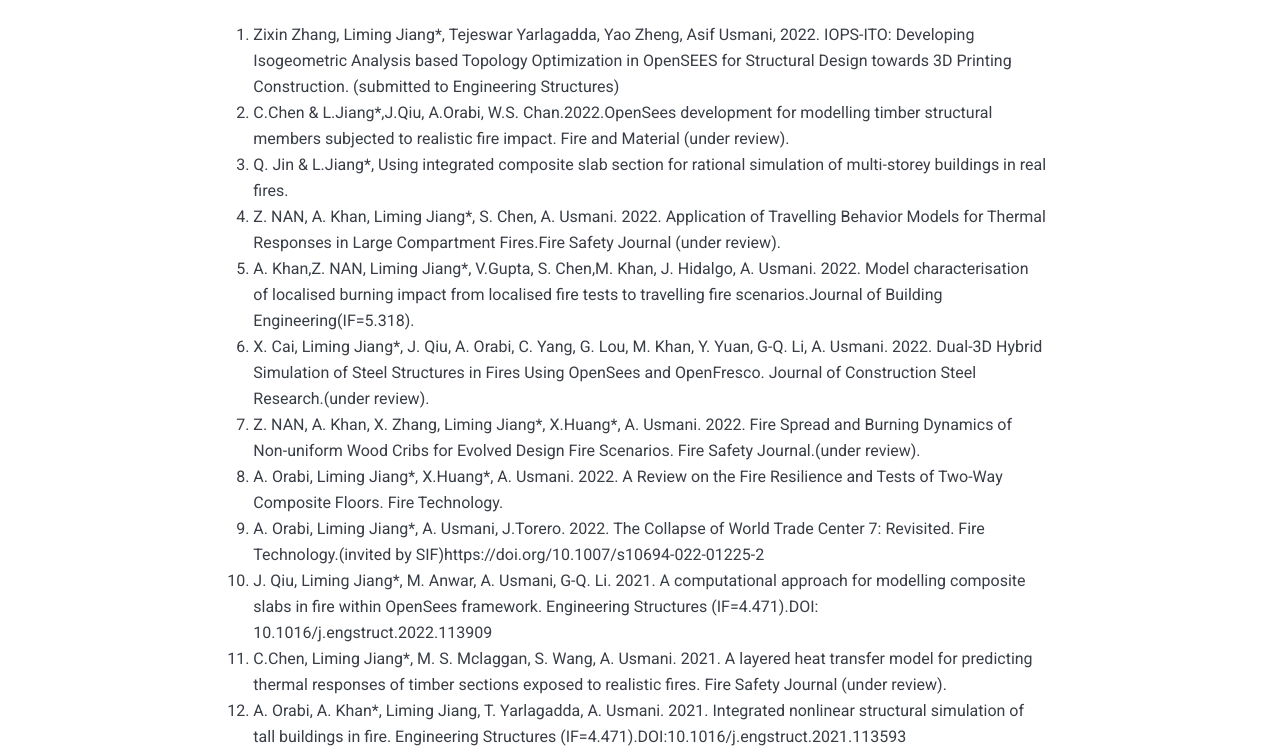
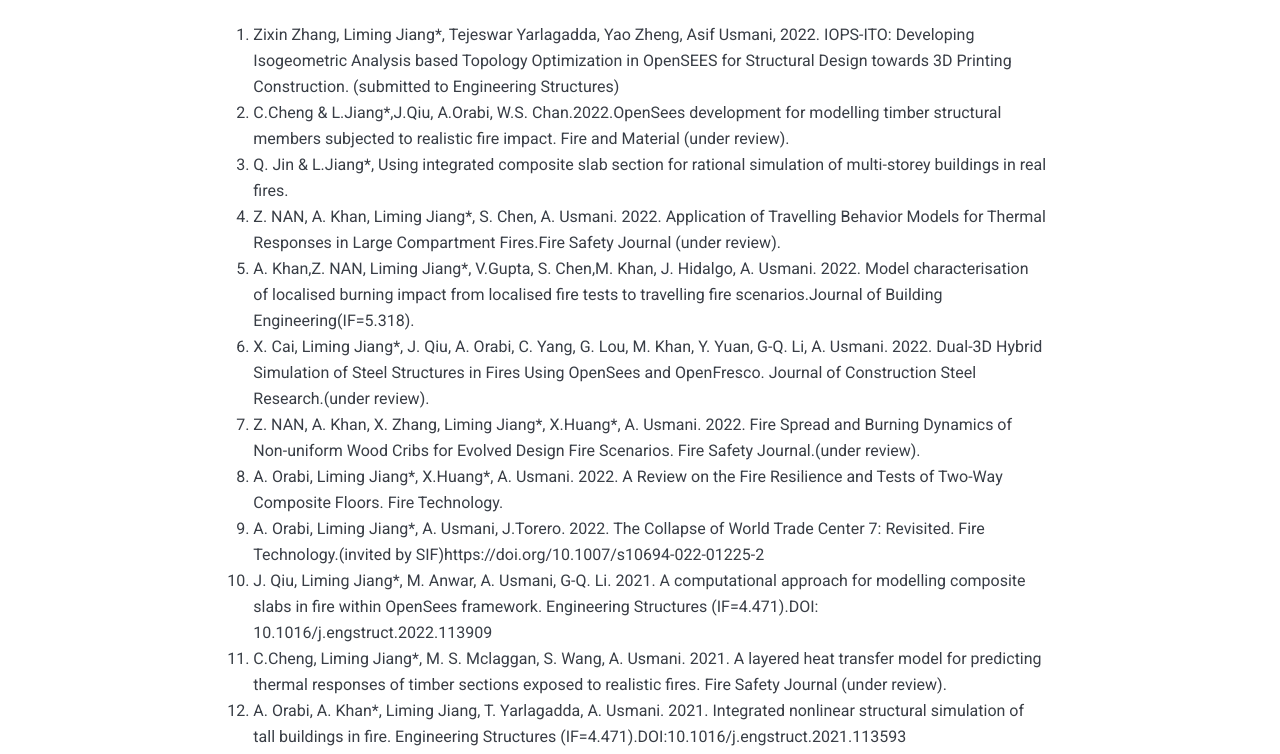
Before and after one commit to LimingXLiming/JiangLiming, a Jekyll site: the page built from _pages/Publication.md, in a window 1280 px wide and 1400 px high, scrolled down 582 px. Shown: the part 157-911 px from the top of the window. Built offline with Jekyll 4.4.1, drawn with Linux system fonts in a browser that asks for light colours; nearby versions of some CDN libraries; some of the changed text lies outside the part shown.

Commit message:
Update Publication.md

```diff
--- a/_pages/Publication.md
+++ b/_pages/Publication.md
@@ -8,7 +8,7 @@
 #### Journal Publication
 <ol>
    <li> Zixin Zhang, Liming Jiang*, Tejeswar Yarlagadda, Yao Zheng, Asif Usmani, 2022. IOPS-ITO:  Developing Isogeometric Analysis based Topology Optimization in OpenSEES for Structural Design towards 3D Printing Construction. (submitted to Engineering Structures)</li>
-  <li>C.Chen & L.Jiang*,J.Qiu, A.Orabi, W.S. Chan.2022.OpenSees development for modelling timber structural members subjected to realistic fire impact. Fire and Material (under review).</li>
+  <li>C.Cheng & L.Jiang*,J.Qiu, A.Orabi, W.S. Chan.2022.OpenSees development for modelling timber structural members subjected to realistic fire impact. Fire and Material (under review).</li>
   <li>Q. Jin & L.Jiang*, Using integrated composite slab section for rational simulation of multi-storey buildings in real fires.</li>
   <li>Z. NAN, A. Khan, Liming Jiang*, S. Chen, A. Usmani. 2022. Application of Travelling Behavior Models for Thermal Responses in Large Compartment Fires.Fire Safety Journal (under review).</li>
   <li>A. Khan,Z. NAN, Liming Jiang*, V.Gupta, S. Chen,M. Khan, J. Hidalgo, A. Usmani. 2022. Model characterisation of localised burning impact from localised fire tests to travelling fire scenarios.Journal of Building Engineering(IF=5.318).</li>
@@ -17,7 +17,7 @@
   <li>A. Orabi, Liming Jiang*, X.Huang*, A. Usmani.  2022. A Review on the Fire Resilience and Tests of Two-Way Composite Floors. Fire Technology.</li>
   <li>A. Orabi, Liming Jiang*, A. Usmani, J.Torero.  2022. The Collapse of World Trade Center 7: Revisited. Fire Technology.(invited by SIF)https://doi.org/10.1007/s10694-022-01225-2</li>
   <li>J. Qiu, Liming Jiang*, M. Anwar, A. Usmani, G-Q. Li.  2021. A computational approach for modelling composite slabs in fire within OpenSees framework. Engineering Structures (IF=4.471).DOI: 10.1016/j.engstruct.2022.113909</li>
-  <li>C.Chen, Liming Jiang*, M. S. Mclaggan, S. Wang, A. Usmani. 2021. A layered heat transfer model for predicting thermal responses of timber sections exposed to realistic fires. Fire Safety Journal (under review).</li>
+  <li>C.Cheng, Liming Jiang*, M. S. Mclaggan, S. Wang, A. Usmani. 2021. A layered heat transfer model for predicting thermal responses of timber sections exposed to realistic fires. Fire Safety Journal (under review).</li>
   <li>A. Orabi, A. Khan*, Liming Jiang, T. Yarlagadda, A. Usmani. 2021. Integrated nonlinear structural simulation of tall buildings in fire. Engineering Structures (IF=4.471).DOI:10.1016/j.engstruct.2021.113593</li>
   <li>T. Yarlagadda, Z. Zhang, Liming Jiang, P. Bhargava, A. Usmani. 2021. Solid isotropic material with thickness penalization-A 2.5D method for structural topology optimization. Computers & Structures (in press)</li>
   <li> X. Cai, C. Yang, Y. Yuan, Liming Jiang, 2021. Reinforcement Ratio's Effects on Seismic Performance of a Hypothetical Station with Full-scale Central Column Tests. Bulletin of Earthquake Engineering (IF=3.827).</li>
@@ -51,7 +51,7 @@
 #### Major Conference Publication
 
 <ul>
-  <li>Liming Jiang, C.Chen, A. Usmani, 2021. A Novel Timber-Steel Composite Section Using Char Layer as Insulation to Protect Steel, World Conference on Timber Engineering (WCTE2021), Santiago.</li>
+  <li>Liming Jiang, C.Cheng, A. Usmani, 2021. A Comceptual Timber-Steel Composite Section Using Char Layer as Insulation to Protect Steel, World Conference on Timber Engineering (WCTE2021), Santiago.</li>
   <li> Liming Jiang, M.A.Orbi, J. Qiu, A.Usmani, 2020. Modelling concrete slabs subjected to localised fire action with opensees, 10th International Conference on Structures in Fire (SIF 2020), Queensland. (selected for JSFE).</li>
    <li> M.A.Orbi, Liming Jiang, A.Usmani, J. Torero, 2020. The Collapse of World Trade Center 7: Revisited, 10th International Conference on Structures in Fire (SIF 2020), Queensland. (invited for extended publication in Fire Technology).</li>
     <li>H.Hajiloo,  Liming Jiang,  A. Usmani, M.Green , 2018. Collapse analysis of the Plasco Tower using OpenSees, 10th International Conference on Structures in Fire, Belfast (selected for JSFE). </li>
```
